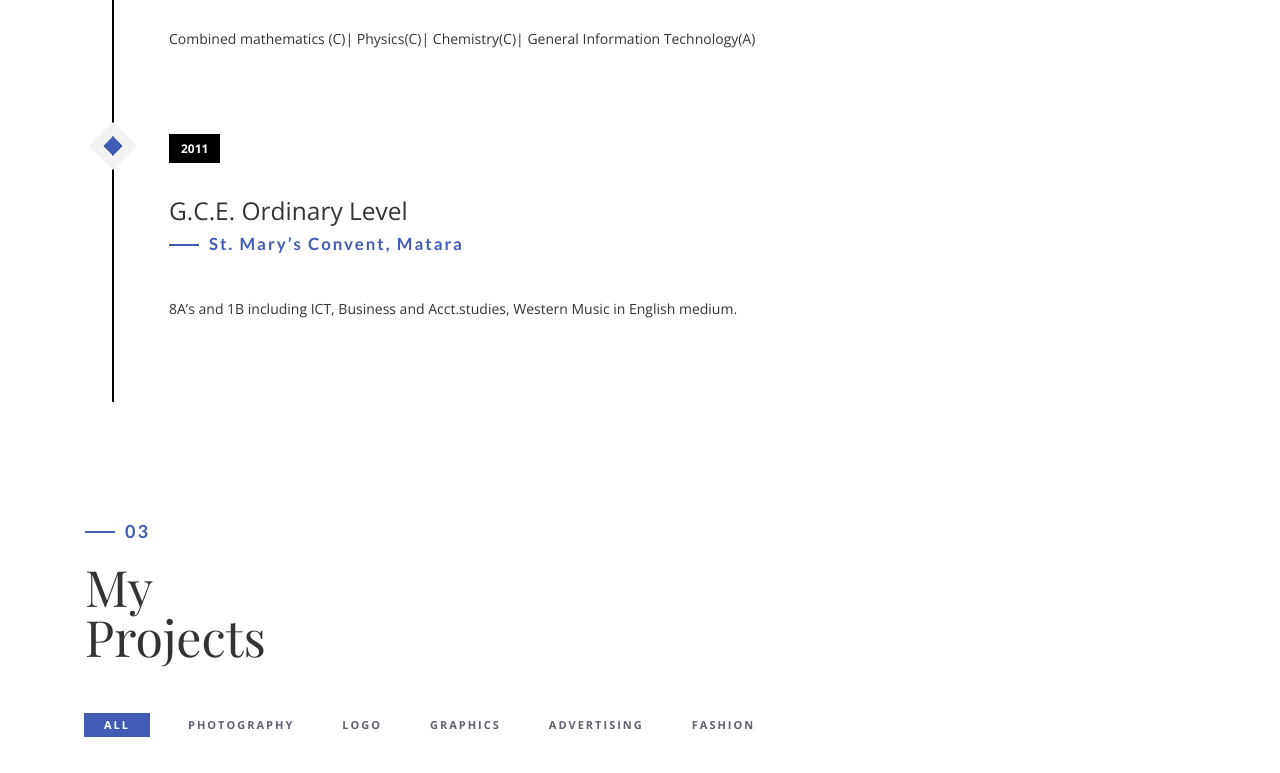
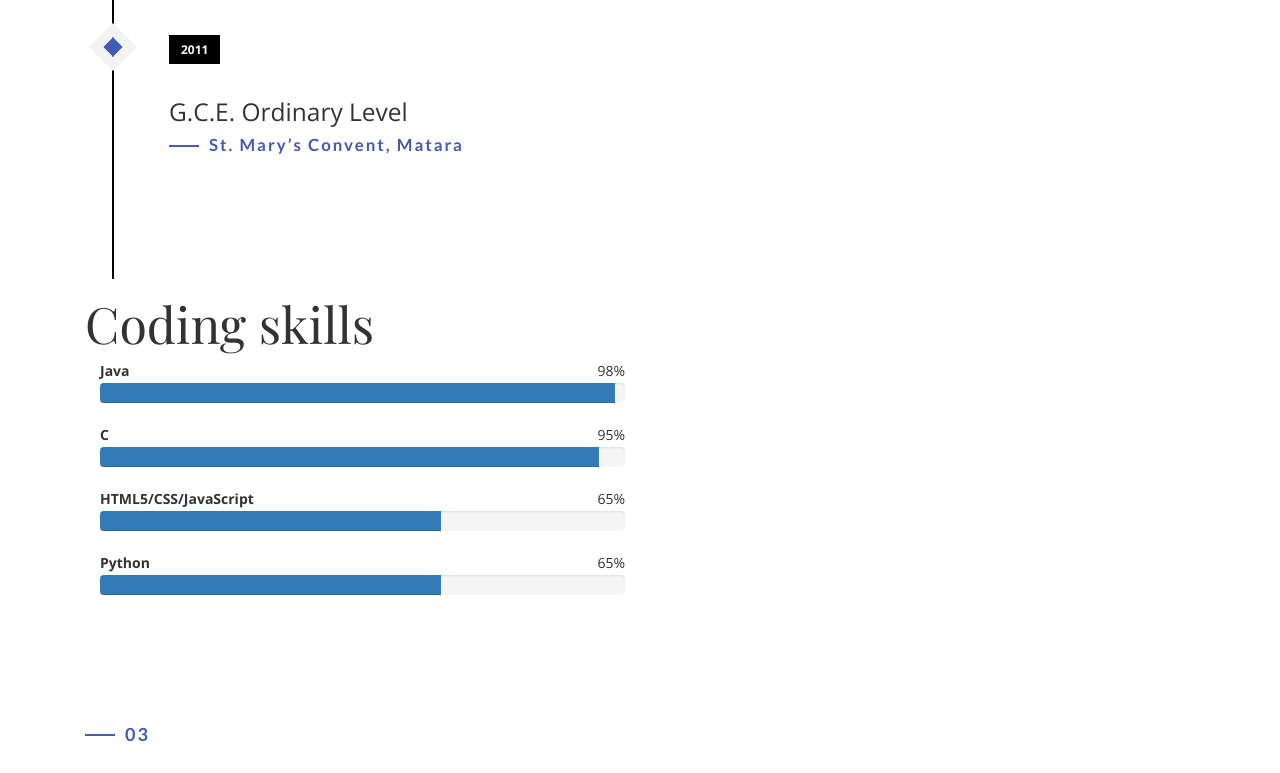
Before and after one commit to RoshaniAbeysekera/My_profile, a plain HTML site: page index.html in a window 1280 px wide. Shown: the part 2473-3246 px from the top of the page. Drawn offline with nearby package versions, Linux system fonts and the light colour scheme; files that its build step writes are made by us from their sources; files whose address does not match are found by name; a web font is replaced by a local one.

Commit message:
changes in education and contact pages

```diff
--- a/index.html
+++ b/index.html
@@ -88,9 +88,9 @@
             placement with your company.
           </p>
 
-          <div class="h-50"></div>
+          <!-- <div class="h-50"></div>
           <img src="img/Signature.svg" width="230" alt="" />
-          <div class="h-50"></div>
+          <div class="h-50"></div> -->
         </div>
         <div class="col-md-6 about-img-div">
           <div
@@ -132,22 +132,21 @@
                 <h3>B.Sc Special in Computer Scienc</h3>
                 <h4>University of Sri Jayewardenepura</h4>
                 <p>
-                  <strong></strong> <br />Followed Computer Science, Statistics and Mathematics in the first
-                  two years and specializing in Computer Science since this year.
+                  <strong></strong> <br />Followed Computer Science, Statistics
+                  and Mathematics in the first two years and specializing in
+                  Computer Science since this year.
                 </p>
               </div>
             </li>
             <li class="timeline-event" data-aos="fade-up" data-aos-delay=".2">
               <label class="timeline-event-icon"></label>
               <div class="timeline-event-copy">
-                <p class="timeline-event-thumbnail">
-                  2016
-                </p>
+                <p class="timeline-event-thumbnail">2016</p>
                 <h3>G.C.E. Advanced Level</h3>
                 <!-- <h4></h4> -->
-                <p>
-                  Combined mathematics (A)| Physics(C)| Chemistry(C)| General English(A)
-                </p>
+                <!-- <p>
+
+                </p> -->
               </div>
             </li>
             <li class="timeline-event" data-aos="fade-up" data-aos-delay=".4">
@@ -158,7 +157,7 @@
                 <h4>Sujatha Vidyalaya, Matara</h4>
                 <p>
                   <strong></strong>
-                  <br />Combined mathematics (C)| Physics(C)| Chemistry(C)| General Information Technology(A)
+                  <br />
                 </p>
               </div>
             </li>
@@ -170,12 +169,72 @@
                 <h4>St. Mary’s Convent, Matara</h4>
                 <p>
                   <strong></strong>
-                  <br />8A’s and 1B including ICT, Business and Acct.studies, Western Music
-                  in English medium.
+                  <br />
                 </p>
               </div>
             </li>
           </ul>
+          <h1 class="size-50">
+            Coding skills
+          </h1>
+          <div class="col-md-6" data-wow-delay="1.6s">
+            <strong>Java</strong>
+            <span class="color-white pull-right">98%</span>
+            <div class="progress">
+              <div
+                class="progress-bar progress-bar-primary"
+                role="progressbar"
+                aria-valuenow="98"
+                aria-valuemin="0"
+                aria-valuemax="100"
+                style="width: 98%"
+              ></div>
+            </div>
+
+            <strong>C</strong>
+            <span class="color-white pull-right">95%</span>
+            <div class="progress">
+              <div
+                class="progress-bar progress-bar-primary"
+                role="progressbar"
+                aria-valuenow="95"
+                aria-valuemin="0"
+                aria-valuemax="100"
+                style="width: 95%"
+              ></div>
+            </div>
+
+            <strong>HTML5/CSS/JavaScript</strong>
+            <span class="color-white pull-right">65%</span>
+            <div class="progress">
+              <div
+                class="progress-bar progress-bar-primary"
+                role="progressbar"
+                aria-valuenow="65"
+                aria-valuemin="0"
+                aria-valuemax="100"
+                style="width: 65%"
+              ></div>
+            </div>
+
+
+            <strong>Python</strong>
+            <span class="color-white pull-right">65%</span>
+            <div class="progress">
+              <div
+                class="progress-bar progress-bar-primary"
+                role="progressbar"
+                aria-valuenow="65"
+                aria-valuemin="0"
+                aria-valuemax="100"
+                style="width: 65%"
+              ></div>
+            </div>
+
+
+          </div>
+        </div>
+        </div>
         </div>
       </div>
     </div>
@@ -413,20 +472,20 @@
         </div>
         <div class="col-md-4" data-aos="fade-up">
           <h3>Address</h3>
-          <p>No:35, Liyanage Watta,
-            Walgama, Matara</p>
-          <h3>Phone Numberr</h3>
+          <p>No:35, Liyanage Watta, Walgama, Matara</p>
+          <h3>Phone Number</h3>
           <p>+94 769005063</p>
           <h3>Email</h3>
           <p>dilkiabeysekera@gmail.com</p>
 
           <h3>Social Network</h3>
 
-          <ul class="social">
-            <li>
+          <!-- <ul class="social"> -->
+            <!-- <li>
               <a href="#"><i class="ion-social-facebook"></i></a>
             </li>
-            <!-- <li>
+
+            <li>
               <a href="#"><i class="ion-social-twitter"></i></a>
             </li>
             <li>
@@ -435,6 +494,12 @@
             <li>
               <a href="#"><i class="ion-social-dribbble"></i></a>
             </li> -->
+          <!-- </ul> -->
+
+          <ul class="wow fadeInUp social-icon" data-wow-delay="2s">
+            <li><a href="#" class="fa fa-facebook"></a></li>
+            <li><a href="#" class="fa fa-google-plus"></a></li>
+            <li><a href="#" class="fa fa-linkedin"></a></li>
           </ul>
           <div class="clearfix"></div>
           <div class="h-50"></div>
```
